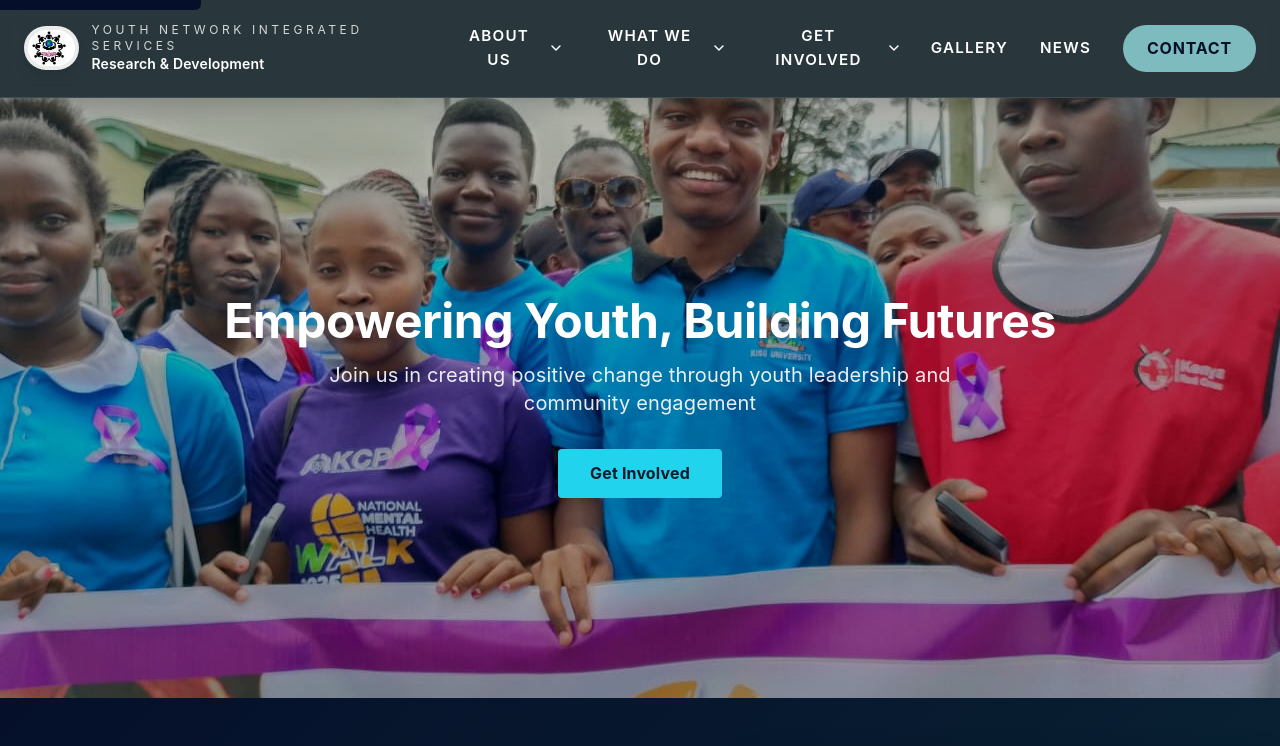
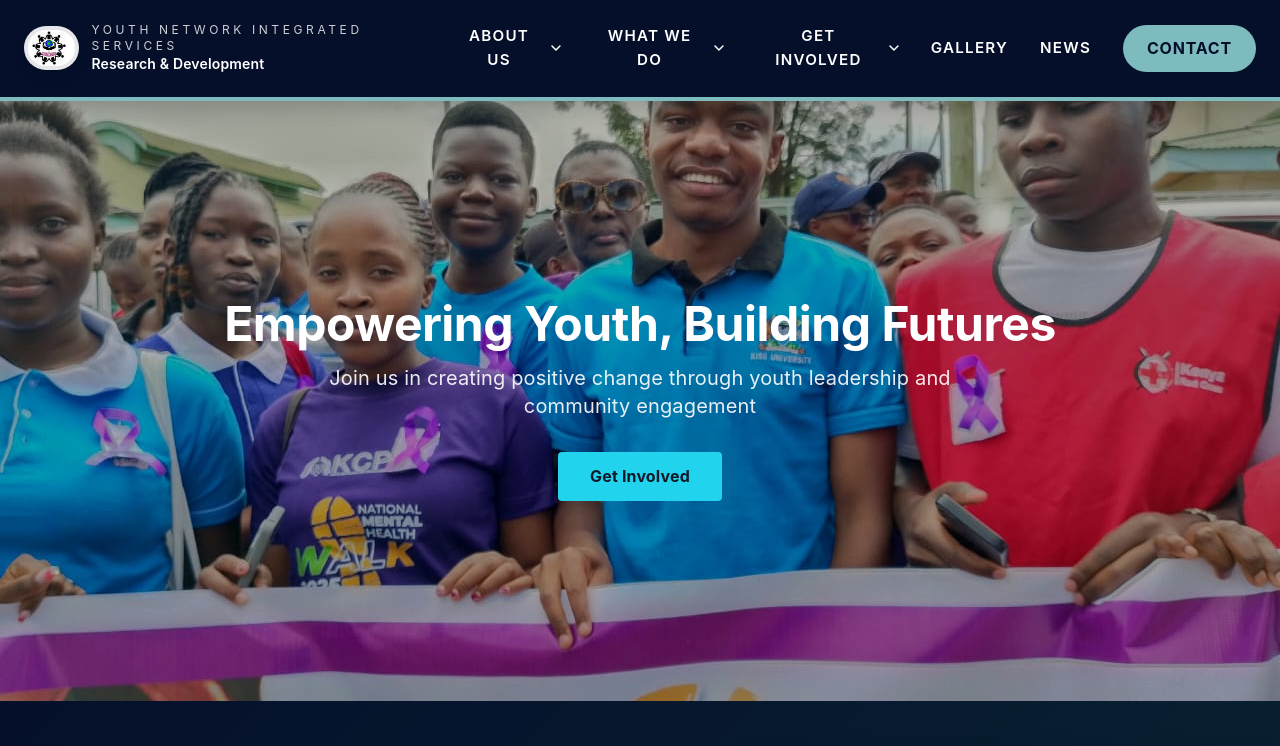
Before and after one commit to DerrickOmwanza/yoniserd, a React (Create React App) app: page / in a window 1280 px wide. Shown: the top 746 px of the page. Built offline with nearby package versions, Linux system fonts and the light colour scheme.

Commit message:
Fix navbar visibility: remove duplicate navbar-bg CSS rule causing text contrast issue
Amp-Thread-ID: https://ampcode.com/threads/T-019c117b-1990-7297-807c-2790171aa377
Co-authored-by: Amp <amp@ampcode.com>

```diff
--- a/src/index.css
+++ b/src/index.css
@@ -696,12 +696,7 @@ select:focus-visible {
 	outline-offset: 4px;
 }
 
-/* Navbar background variant using the theme */
-.navbar-bg {
-	background: rgba(6, 20, 27, 0.85);
-	backdrop-filter: blur(10px);
-	border-bottom: 1px solid rgba(255, 255, 255, 0.1);
-}
+
 
 /* --- Enhanced background palettes using the new color scheme --- */
 /* Ocean gradient: Dark navy to teal - for hero sections */
```
